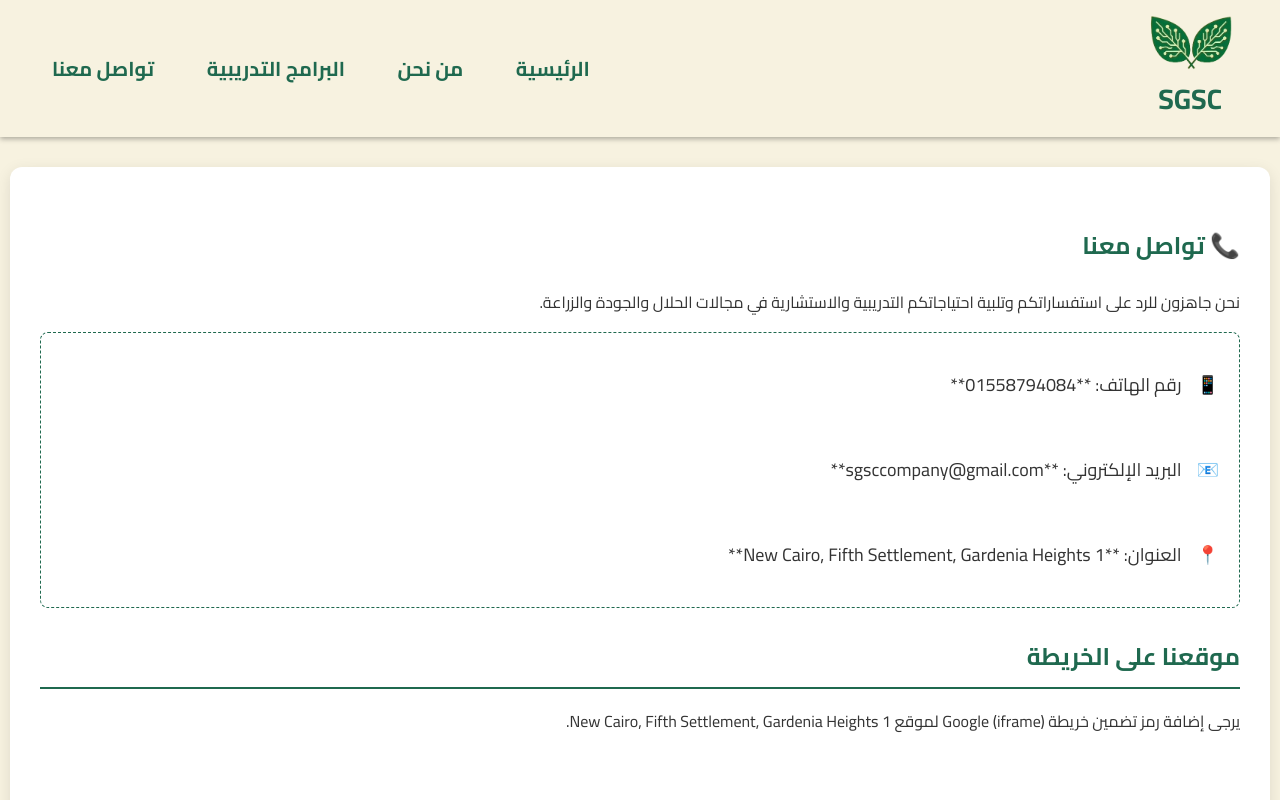
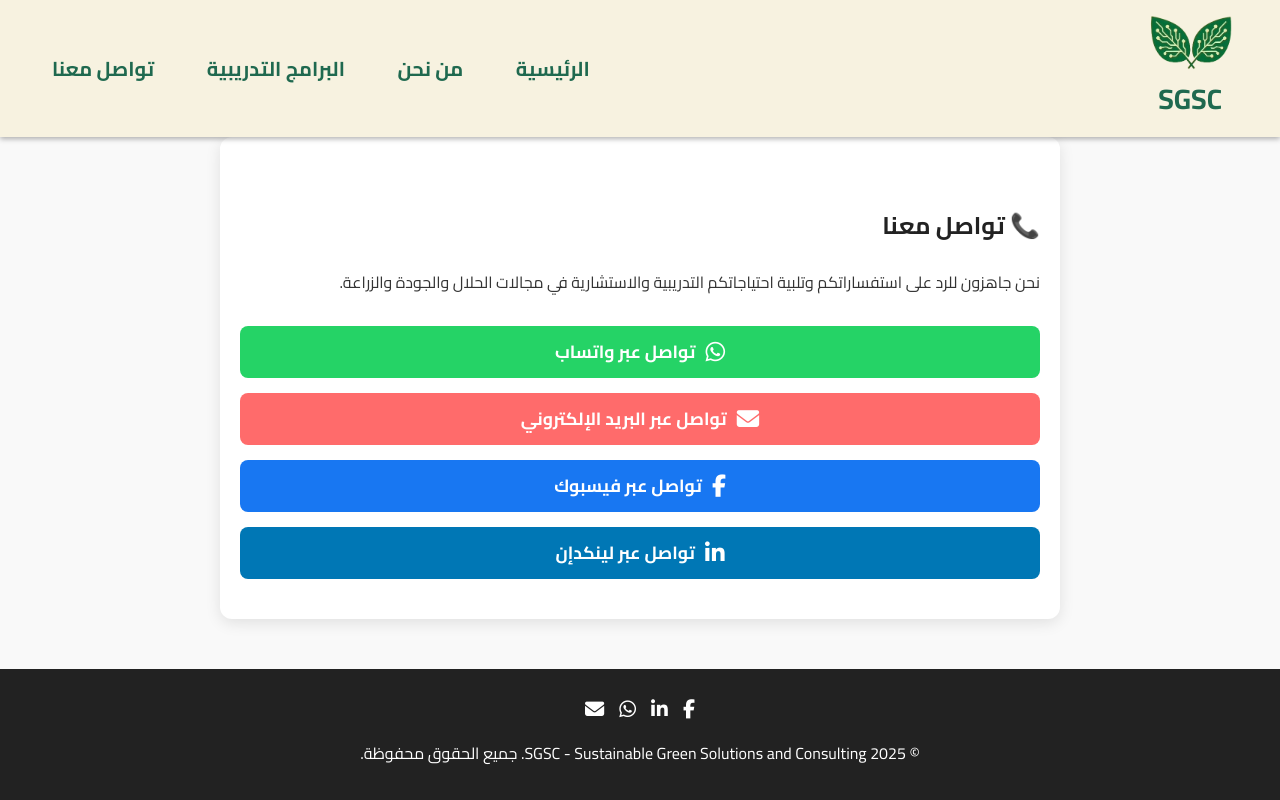
Before and after one commit to sgsc-web/site, a plain HTML site: page contact.html in a window 1280 px wide. Shown: the top 800 px of the page. Drawn offline with Linux system fonts and the light colour scheme.

Commit message:
update every thing

```diff
--- a/contact.html
+++ b/contact.html
@@ -5,6 +5,97 @@
     <meta name="viewport" content="width=device-width, initial-scale=1.0">
     <title>SGSC - تواصل معنا</title>
     <link rel="stylesheet" href="style.css">
+
+    <!-- Font Awesome -->
+    <link rel="stylesheet" href="https://cdnjs.cloudflare.com/ajax/libs/font-awesome/6.6.0/css/all.min.css">
+
+    <style>
+        body {
+            font-family: "Cairo", sans-serif;
+            background-color: #f9f9f9;
+            margin: 0;
+            direction: rtl;
+        }
+
+        .container {
+            max-width: 800px;
+            margin: auto;
+            padding: 40px 20px;
+        }
+
+        h1 {
+            color: #222;
+        }
+
+        .contact-buttons {
+            display: flex;
+            flex-direction: column;
+            gap: 15px;
+            margin-top: 30px;
+        }
+
+        .contact-btn {
+            display: flex;
+            align-items: center;
+            justify-content: center;
+            gap: 10px;
+            text-decoration: none;
+            padding: 12px 20px;
+            border-radius: 8px;
+            color: #fff;
+            font-size: 1.1rem;
+            font-weight: bold;
+            transition: transform 0.2s, opacity 0.2s;
+        }
+
+        .contact-btn i {
+            font-size: 1.4rem;
+        }
+
+        .contact-btn.whatsapp {
+            background-color: #25d366;
+        }
+        .contact-btn.email {
+            background-color: #ff6b6b;
+        }
+        .contact-btn.facebook {
+            background-color: #1877f2;
+        }
+        .contact-btn.linkedin {
+            background-color: #0077b5;
+        }
+
+        .contact-btn:hover {
+            transform: scale(1.05);
+            opacity: 0.9;
+        }
+
+        /* Footer Styling */
+        footer.footer {
+            text-align: center;
+            padding: 25px 10px;
+            background: #222;
+            color: #fff;
+            margin-top: 50px;
+        }
+
+        .footer .social-mini {
+            display: flex;
+            justify-content: center;
+            gap: 15px;
+            margin-bottom: 10px;
+        }
+
+        .footer .social-mini a {
+            color: #fff;
+            font-size: 1.2rem;
+            transition: color 0.3s;
+        }
+
+        .footer .social-mini a:hover {
+            color: #25d366;
+        }
+    </style>
 </head>
 <body>
 
@@ -24,38 +115,45 @@
 </nav>
 
 <main class="container">
-
     <section class="section">
         <h1>📞 تواصل معنا</h1>
-
         <p>نحن جاهزون للرد على استفساراتكم وتلبية احتياجاتكم التدريبية والاستشارية في مجالات الحلال والجودة والزراعة.</p>
 
-        <div class="contact-info">
-            <div class="contact-item">
-                <span>📱</span>
-                <p>رقم الهاتف: **01558794084**</p>
-            </div>
-            <div class="contact-item">
-                <span>📧</span>
-                <p>البريد الإلكتروني: **sgsccompany@gmail.com**</p>
-            </div>
-            <div class="contact-item">
-                <span>📍</span>
-                <p>العنوان: **New Cairo, Fifth Settlement, Gardenia Heights 1**</p>
-            </div>
+        <div class="contact-buttons">
+            <a href="https://wa.me/201558794084" target="_blank" class="contact-btn whatsapp">
+                <i class="fab fa-whatsapp"></i> تواصل عبر واتساب
+            </a>
+
+            <a href="mailto:sgsccompany@gmail.com" class="contact-btn email">
+                <i class="fa-solid fa-envelope"></i> تواصل عبر البريد الإلكتروني
+            </a>
+
+            <a href="https://www.facebook.com/profile.php?id=61557144825099" target="_blank" class="contact-btn facebook">
+                <i class="fab fa-facebook-f"></i> تواصل عبر فيسبوك
+            </a>
+
+            <a href="https://www.linkedin.com/company/102251252/admin/dashboard/" target="_blank" class="contact-btn linkedin">
+                <i class="fab fa-linkedin-in"></i> تواصل عبر لينكدإن
+            </a>
         </div>
     </section>
-
-    <section class="section">
-        <h2>موقعنا على الخريطة</h2>
-        <div style="height: 400px; width: 100%; margin-top: 20px;">
-            <p>يرجى إضافة رمز تضمين خريطة Google (iframe) لموقع New Cairo, Fifth Settlement, Gardenia Heights 1.</p>
-        </div>
-    </section>
-
 </main>
 
 <footer class="footer">
+    <div class="social-mini">
+        <a href="https://www.facebook.com/profile.php?id=61557144825099" target="_blank" title="فيسبوك">
+            <i class="fab fa-facebook-f"></i>
+        </a>
+        <a href="https://www.linkedin.com/company/102251252/admin/dashboard/" target="_blank" title="لينكدإن">
+            <i class="fab fa-linkedin-in"></i>
+        </a>
+        <a href="https://wa.me/201558794084" target="_blank" title="واتساب">
+            <i class="fab fa-whatsapp"></i>
+        </a>
+        <a href="mailto:sgsccompany@gmail.com" title="البريد الإلكتروني">
+            <i class="fa-solid fa-envelope"></i>
+        </a>
+    </div>
     <p>&copy; 2025 SGSC - Sustainable Green Solutions and Consulting. جميع الحقوق محفوظة.</p>
 </footer>
 
```
